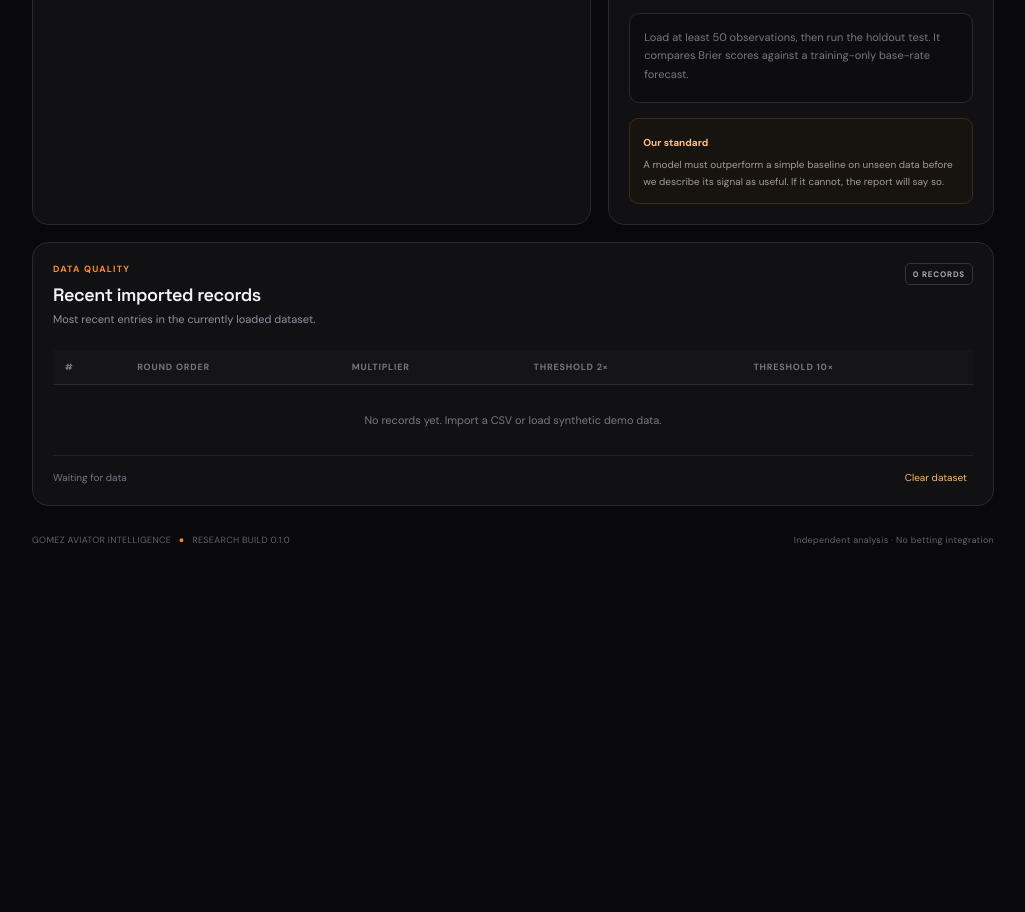
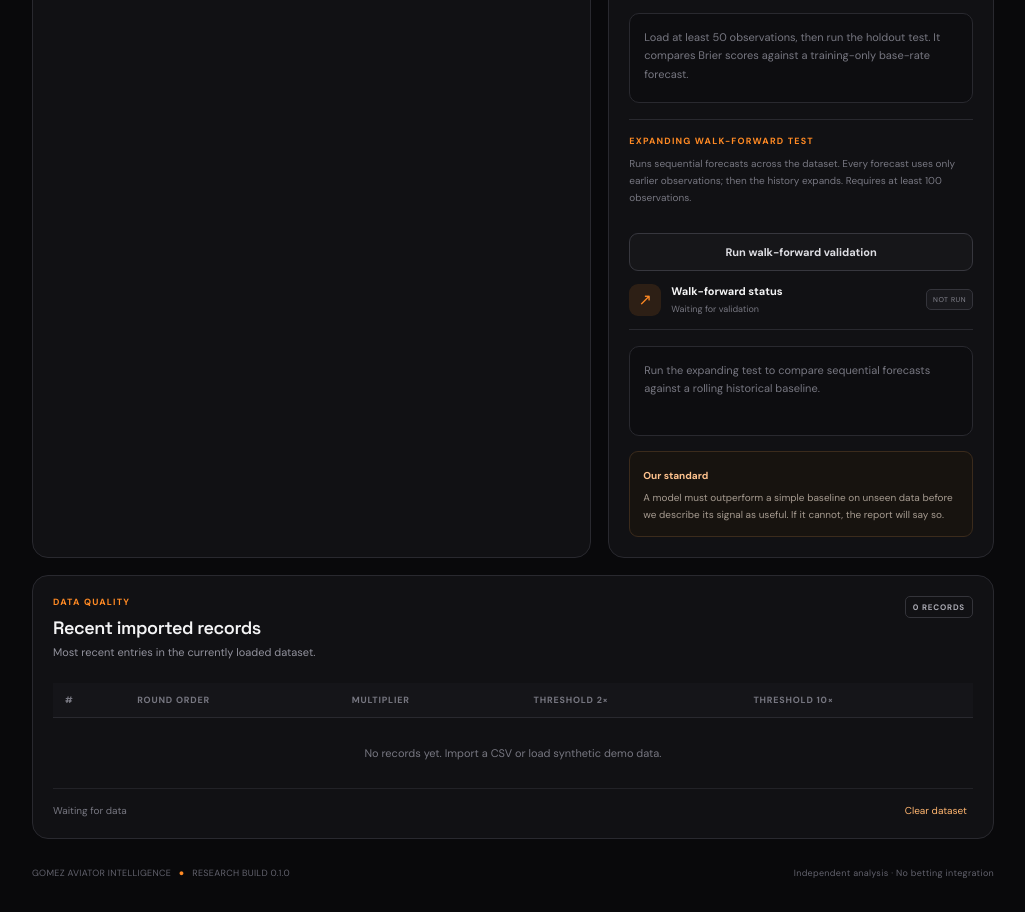
Before and after one commit to gomezdigital/Gomez-Aviator-Intelligence, a plain HTML site: page index.html in a window 1280 px wide. Shown: the part 1956-2868 px from the top of the page, without its empty margins (251-1276 px from the left). Before the commit the page ends 2535 px from the top, so only its background shows below. Drawn offline with Linux system fonts and the light colour scheme.

Commit message:
Add walk-forward validation panel to model research

```diff
--- a/index.html
+++ b/index.html
@@ -128,6 +128,13 @@
             <button class="button button-primary full-button" id="run-holdout" type="button">Run 70/30 holdout test</button>
             <div class="analysis-result" id="holdout-result" aria-live="polite"><div class="result-placeholder">Load at least 50 observations, then run the holdout test. It compares Brier scores against a training-only base-rate forecast.</div></div>
           </div>
+          <div class="holdout-box walk-forward-box">
+            <div class="section-kicker">EXPANDING WALK-FORWARD TEST</div>
+            <p class="small-note">Runs sequential forecasts across the dataset. Every forecast uses only earlier observations; then the history expands. Requires at least 100 observations.</p>
+            <button class="button button-secondary full-button" id="run-walk-forward" type="button">Run walk-forward validation</button>
+            <div class="model-status compact-status"><span class="model-icon">↗</span><div><strong>Walk-forward status</strong><small id="walk-forward-status">Waiting for validation</small></div><span class="status-pill muted-pill" id="walk-forward-pill">NOT RUN</span></div>
+            <div class="analysis-result" id="walk-forward-result" aria-live="polite"><div class="result-placeholder">Run the expanding test to compare sequential forecasts against a rolling historical baseline.</div></div>
+          </div>
           <div class="evidence-callout"><strong>Our standard</strong><p>A model must outperform a simple baseline on unseen data before we describe its signal as useful. If it cannot, the report will say so.</p></div>
         </article>
       </section>
```
